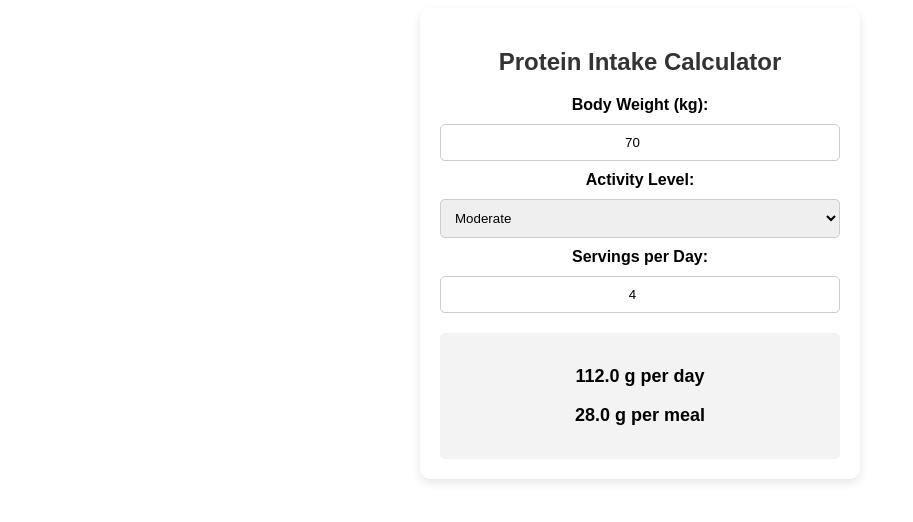
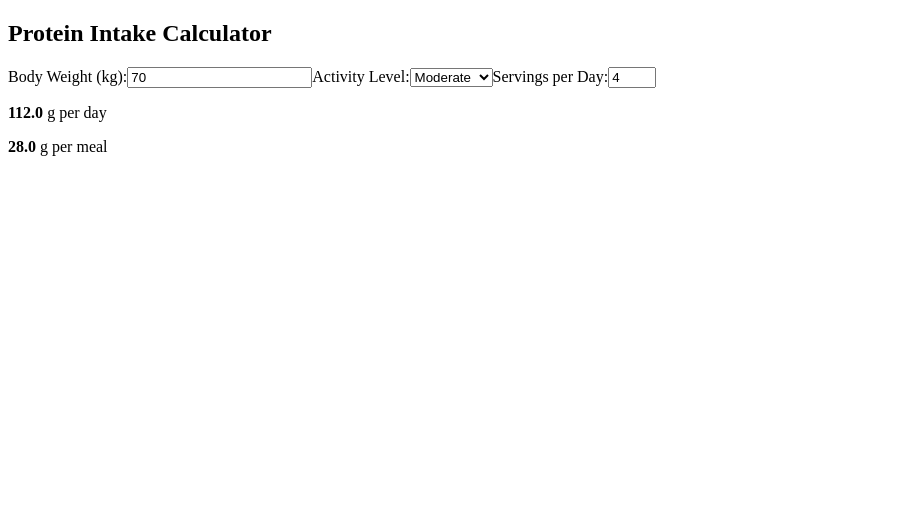
Before and after one commit to Sifrqitt/ghh-protein-calculator, a React (Create React App) app: page / in a window 1280 px wide. Shown: the top 522 px of the page, without its empty margins (0-913 px from the left). Built offline with nearby package versions, Linux system fonts and the light colour scheme.

Commit message:
Update App.js

```diff
--- a/src/App.js
+++ b/src/App.js
@@ -16,71 +16,23 @@ export default function App() {
   const proteinPerMeal = proteinPerDay / servings;
 
   return (
-    <div style={{
-      maxWidth: "400px",
-      margin: "auto",
-      padding: "20px",
-      textAlign: "center",
-      background: "#ffffff",
-      borderRadius: "10px",
-      boxShadow: "0px 4px 10px rgba(0, 0, 0, 0.1)",
-      fontFamily: "Arial, sans-serif"
-    }}>
-      <h2 style={{ marginBottom: "20px", color: "#333" }}>Protein Intake Calculator</h2>
+    <div className="container">
+      <h2>Protein Intake Calculator</h2>
 
-      <div style={{ display: "flex", flexDirection: "column", gap: "10px" }}>
-        <label style={{ fontWeight: "bold" }}>Body Weight (kg):</label>
-        <input
-          type="number"
-          value={weight}
-          onChange={(e) => setWeight(Number(e.target.value))}
-          style={{
-            padding: "10px",
-            borderRadius: "5px",
-            border: "1px solid #ccc",
-            textAlign: "center"
-          }}
-        />
+      <label>Body Weight (kg):</label>
+      <input type="number" value={weight} onChange={(e) => setWeight(Number(e.target.value))} />
 
-        <label style={{ fontWeight: "bold" }}>Activity Level:</label>
-        <select
-          onChange={(e) => setActivityLevel(e.target.value)}
-          value={activityLevel}
-          style={{
-            padding: "10px",
-            borderRadius: "5px",
-            border: "1px solid #ccc"
-          }}
-        >
-          {Object.entries(activityMultipliers).map(([value, label]) => (
-            <option key={value} value={value}>{label}</option>
-          ))}
-        </select>
+      <label>Activity Level:</label>
+      <select onChange={(e) => setActivityLevel(e.target.value)} value={activityLevel}>
+        {Object.entries(activityMultipliers).map(([value, label]) => (
+          <option key={value} value={value}>{label}</option>
+        ))}
+      </select>
 
-        <label style={{ fontWeight: "bold" }}>Servings per Day:</label>
-        <input
-          type="number"
-          value={servings}
-          min={4}
-          max={8}
-          onChange={(e) => setServings(Number(e.target.value))}
-          style={{
-            padding: "10px",
-            borderRadius: "5px",
-            border: "1px solid #ccc",
-            textAlign: "center"
-          }}
-        />
-      </div>
+      <label>Servings per Day:</label>
+      <input type="number" value={servings} min={4} max={8} onChange={(e) => setServings(Number(e.target.value))} />
 
-      <div style={{
-        background: "#f3f3f3",
-        padding: "15px",
-        marginTop: "20px",
-        borderRadius: "5px",
-        fontWeight: "bold",
-        fontSize: "18px"
-      }}>
+      <div className="result-box">
         <p><strong>{proteinPerDay.toFixed(1)}</strong> g per day</p>
         <p><strong>{proteinPerMeal.toFixed(1)}</strong> g per meal</p>
       </div>
```
